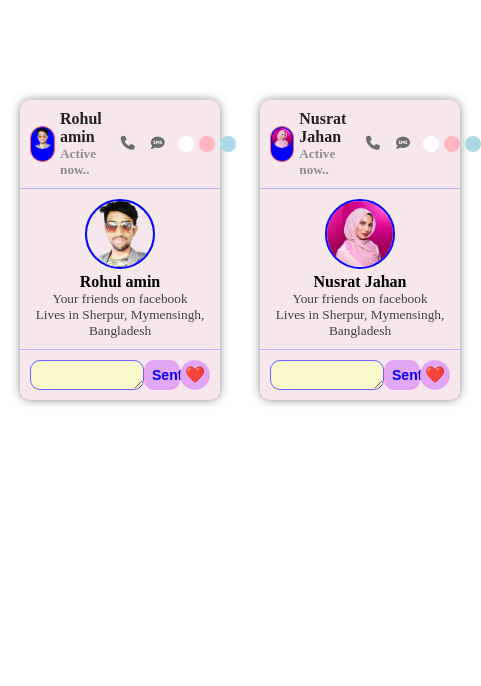
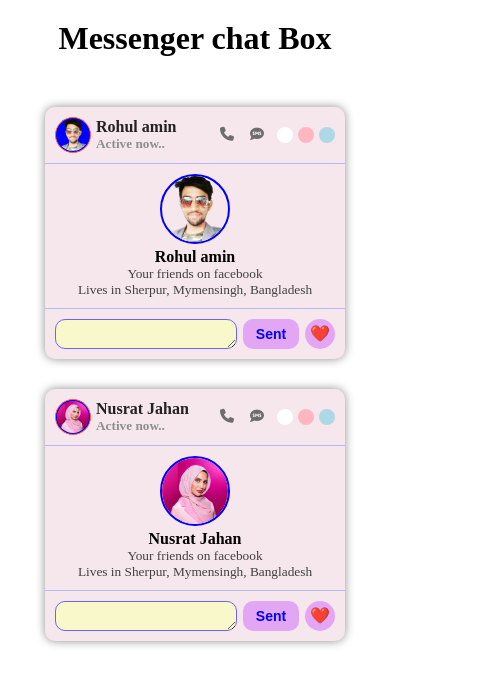
Before and after one commit to rohulaminwd/messenger, a plain HTML site: page index.html in a window 390 px wide. Shown: the whole page, 481 px wide, since content can reach past the window. Drawn offline with Linux system fonts and the light colour scheme.

Commit message:
some change codding

```diff
--- a/css/style.css
+++ b/css/style.css
@@ -6,10 +6,14 @@
 body{
    scroll-behavior: smooth;
 }
+.tittle{
+    text-align: center;
+    margin-top: 20px;
+}
 .container{
     display: flex;
     justify-content: space-around;
-    margin: 100px auto;
+    margin: 50px auto;
 }
 .mesenger{
     min-width: 200px;
@@ -22,7 +26,7 @@ body{
     flex-direction: column;
     justify-content: space-between;
     box-shadow: 0px 0px 10px #8f8e8e;
-    margin: 0 20px;
+    margin: 0 10px;
 }
 .mesenger header{
     padding: 0 10px;
@@ -193,3 +197,18 @@ footer .love{
     margin-top: 10px;
     cursor: pointer;
 }
+
+
+
+
+/* RESPONSIVE CSS */
+@media screen and (max-width: 599px) {
+    .container{
+        flex-direction: column;
+        justify-content: center;
+        align-items: center;
+    }
+    .mesenger{
+        margin-bottom: 30px;
+    }
+  }
--- a/index.html
+++ b/index.html
@@ -9,6 +9,7 @@
     <script src="https://kit.fontawesome.com/beb87a90d1.js" crossorigin="anonymous"></script>
 </head>
 <body>
+    <h1 class="tittle">Messenger chat Box</h1>
     <section class="container">
         <div id="color-apply" class="mesenger">
             <header>
```
